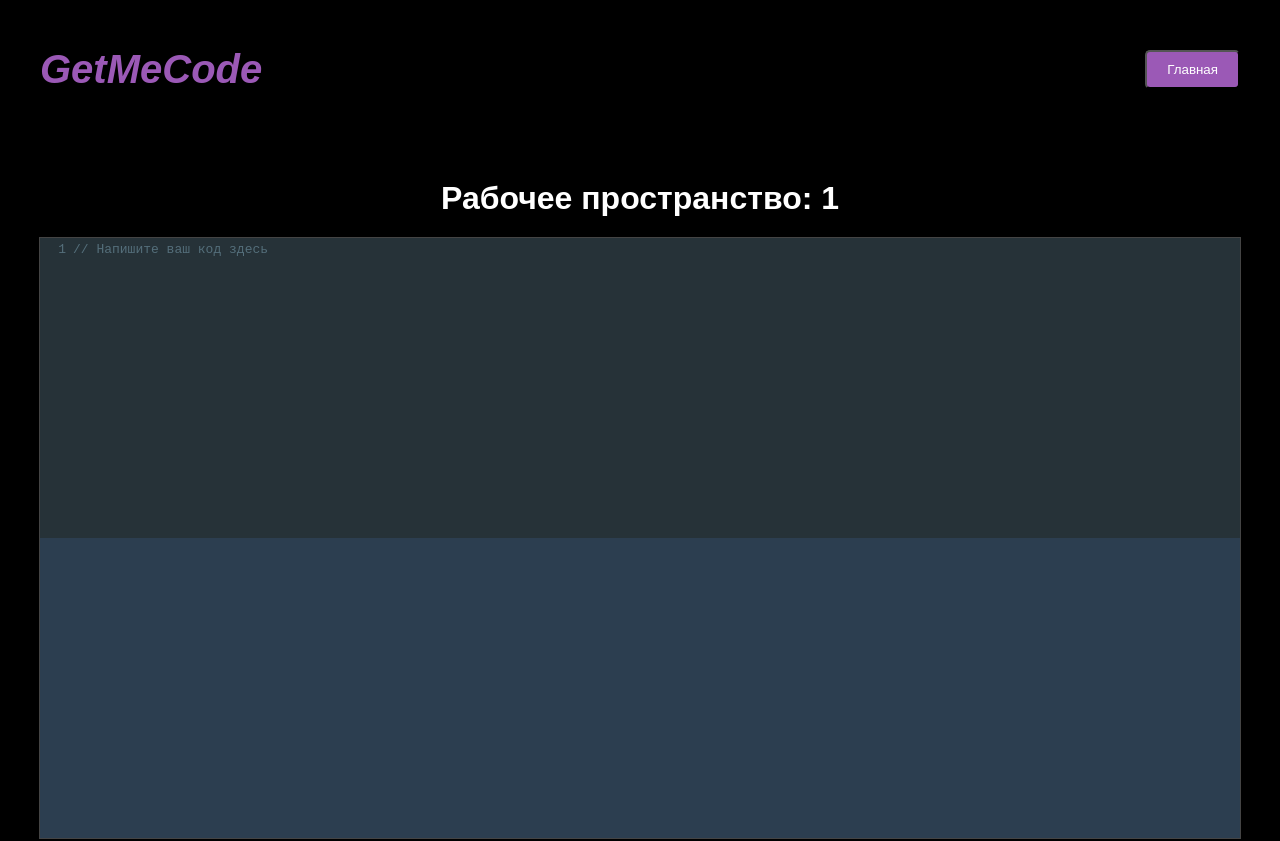
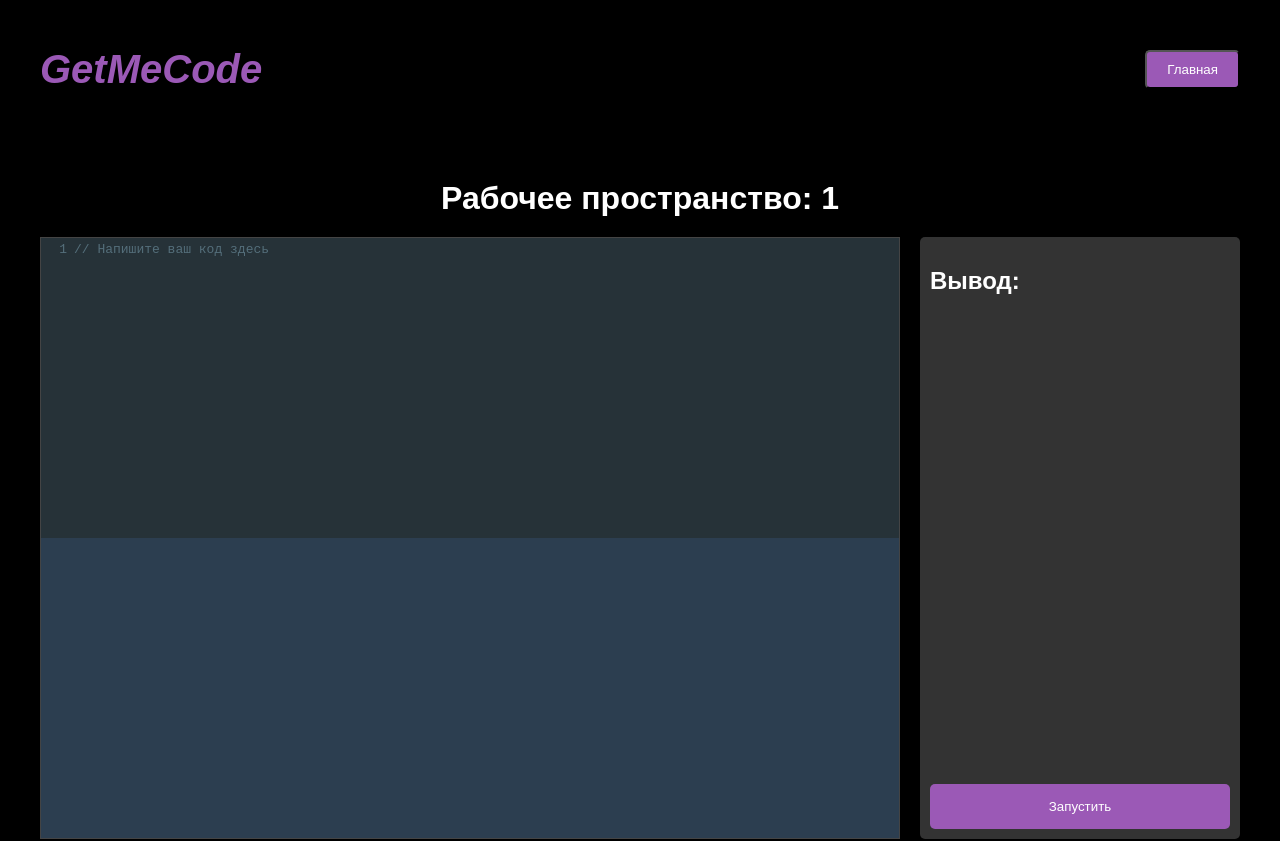
Before and after one commit to CheateRYT/GetMeCode, a React (Vite) app: page /workspace/1 in a window 1280 px wide. Shown: the top 841 px of the page. Built offline with nearby package versions, Linux system fonts and the light colour scheme; a web font is replaced by a local one.

Commit message:
feat: change workspace style

```diff
--- a/src/pages/Home/Home.module.css
+++ b/src/pages/Home/Home.module.css
@@ -3,7 +3,7 @@
 	flex-direction: column;
 	align-items: center;
 	justify-content: center;
-	min-height: 100vh;
+	min-height: 80vh;
 	background-color: black;
 	color: white;
 	animation: fadeIn 1s ease-in-out;
--- a/src/pages/Home/Home.tsx
+++ b/src/pages/Home/Home.tsx
@@ -1,7 +1,7 @@
 import React from 'react'
 import { FaJsSquare, FaPython } from 'react-icons/fa'
 import { useNavigate } from 'react-router-dom'
-import Footer from '../../components/Footer/Footer.module'
+import Footer from '../../components/Footer/Footer'
 import Header from '../../components/Header/Header'
 import { Language } from '../../types/Language'
 import styles from './Home.module.css'
--- a/src/pages/Main/Main.module.css
+++ b/src/pages/Main/Main.module.css
@@ -3,7 +3,7 @@
 	flex-direction: column;
 	align-items: center;
 	justify-content: center;
-	min-height: 100vh;
+	min-height: 80vh;
 	background-color: black;
 	color: white;
 	animation: fadeIn 1s ease-in-out;
--- a/src/pages/Workspace/Workspace.module.css
+++ b/src/pages/Workspace/Workspace.module.css
@@ -1,10 +1,9 @@
-/* pages/Workspace.module.css */
 .container {
 	display: flex;
 	flex-direction: column;
 	align-items: center;
 	justify-content: center;
-	min-height: 100vh;
+	min-height: 78vh;
 	background-color: black;
 	color: white;
 	padding: 20px;
@@ -15,8 +14,32 @@
 	margin-bottom: 20px;
 }
 
+.editorOutputContainer {
+	display: flex; /* Используем flexbox для горизонтального расположения */
+	width: 100%;
+	max-width: 1200px; /* Максимальная ширина контейнера */
+}
+
+.codeMirror {
+	flex: 1; /* Занимает оставшееся пространство */
+	height: 600px; /* Высота редактора */
+	background-color: #2c3e50; /* Темный фон для редактора */
+	border: 1px solid #444; /* Цвет границы редактора */
+	margin-right: 20px; /* Отступ справа для разделения с блоком вывода */
+}
+
+.output {
+	width: 300px; /* Ширина блока вывода */
+	background-color: #333;
+	padding: 10px;
+	border-radius: 5px;
+	display: flex;
+	flex-direction: column;
+	justify-content: flex-end; /* Выравнивание содержимого по нижнему краю */
+}
+
 .runButton {
-	margin-top: 20px;
+	margin-top: auto; /* Отодвигает кнопку вниз */
 	padding: 15px 30px;
 	background-color: #9b59b6;
 	color: white;
@@ -29,20 +52,3 @@
 .runButton:hover {
 	background-color: #8e44ad;
 }
-
-.codeMirror {
-	width: 100%;
-	max-width: 1200px; /* Максимальная ширина редактора */
-	height: 600px; /* Высота редактора */
-	background-color: #2c3e50; /* Темный фон для редактора */
-	border: 1px solid #444; /* Цвет границы редактора */
-}
-
-.output {
-	margin-top: 20px;
-	width: 100%;
-	max-width: 1200px;
-	background-color: #333;
-	padding: 10px;
-	border-radius: 5px;
-}
--- a/src/pages/Workspace/Workspace.tsx
+++ b/src/pages/Workspace/Workspace.tsx
@@ -6,14 +6,13 @@ import 'codemirror/theme/material.css'
 import React, { useState } from 'react'
 import { Controlled as CodeMirror } from 'react-codemirror2'
 import { useParams } from 'react-router-dom'
-import Footer from '../../components/Footer/Footer.module'
+import Footer from '../../components/Footer/Footer'
 import Header from '../../components/Header/Header'
 import styles from './Workspace.module.css'
 
 interface RouteParams {
 	language: string
 }
-
 type CodeState = string
 type OutputState = string | null
 type ErrorState = string | null
@@ -47,6 +46,7 @@ const Workspace: React.FC = () => {
 			<Header />
 			<div className={styles.container}>
 				<h1 className={styles.title}>Рабочее пространство: {language}</h1>
+				<div className={styles.editorOutputContainer}>
 					<CodeMirror
 						value={code}
 						options={{
@@ -59,16 +59,17 @@ const Workspace: React.FC = () => {
 						}}
 						className={styles.codeMirror}
 					/>
-				<button className={styles.runButton} onClick={runCode}>
-					Запустить
-				</button>
 					<div className={styles.output}>
 						<h2>Вывод:</h2>
 						{output && <pre>{output}</pre>}
 						{error && <pre style={{ color: 'red' }}>{error}</pre>}
+						<button className={styles.runButton} onClick={runCode}>
+							Запустить
+						</button>
 					</div>
 				</div>
 				<Footer />
+			</div>
 		</div>
 	)
 }
```
Also changed, not shown: src/components/Footer/Footer.tsx (renamed from src/components/Footer/Footer.module.tsx). Lines whose indentation alone changed are shown as unchanged.
